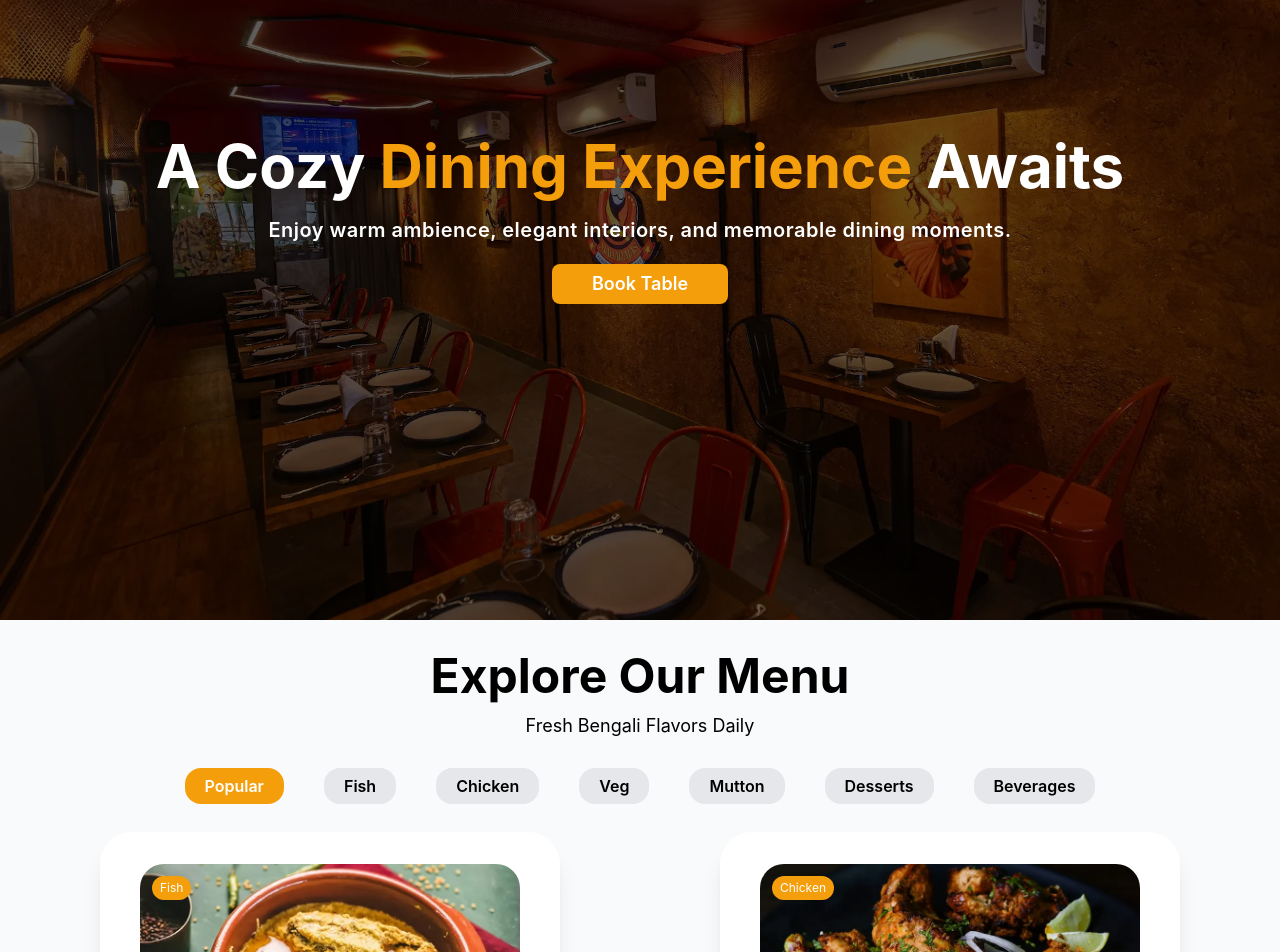
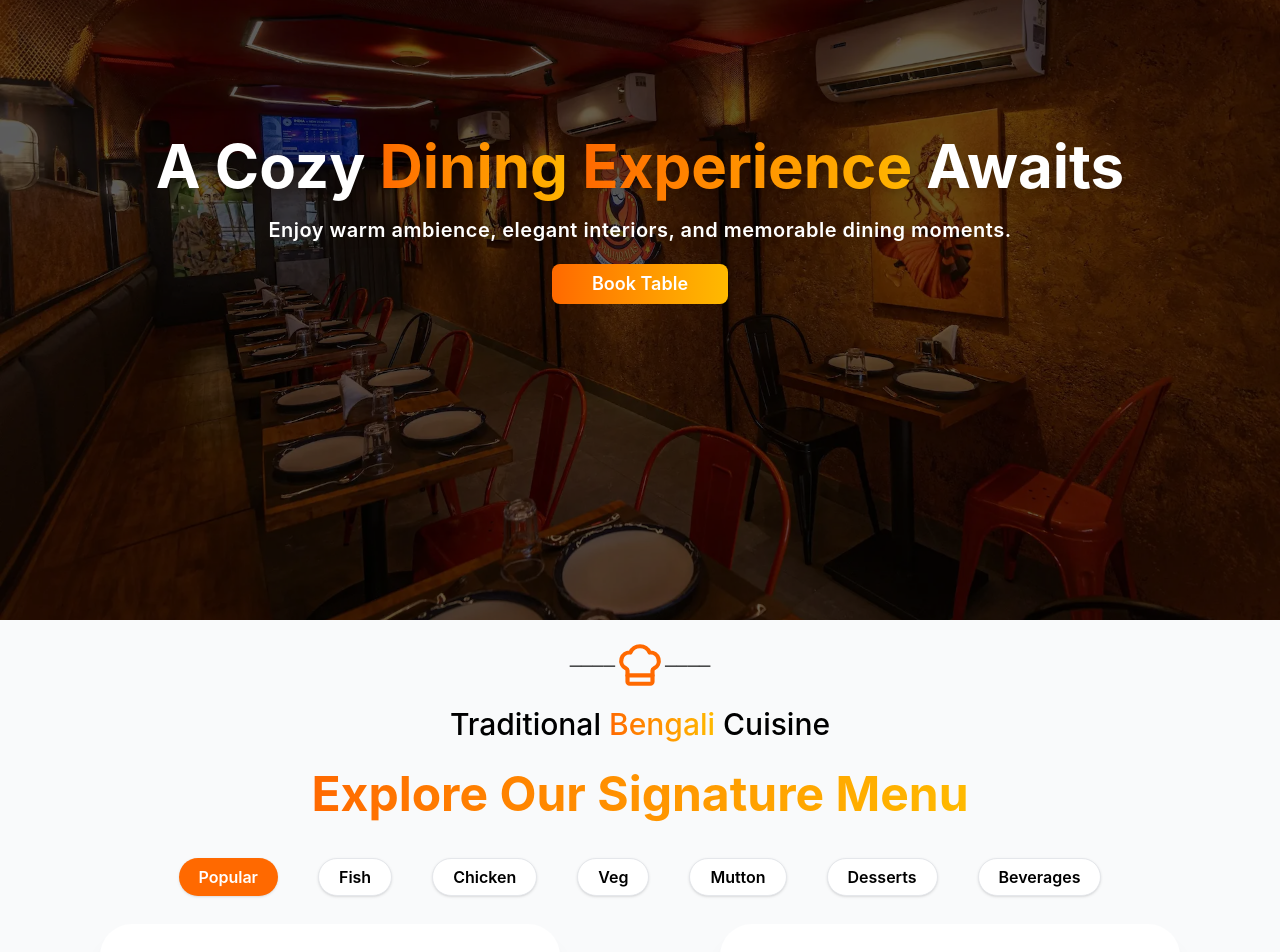
Before and after one commit to AgnibhaDebnath/restaurant-website, a React (Vite) app: page / in a window 1280 px wide. Shown: the part 180-1132 px from the top of the page. Built offline with nearby package versions, Linux system fonts and the light colour scheme.

Commit message:
style: improve navbar, hero, and menu section UI

```diff
--- a/src/Components/Hero.jsx
+++ b/src/Components/Hero.jsx
@@ -43,18 +43,18 @@
                         <div className="absolute inset-0 bg-black/60 z-10"></div>
                         <div className='absolute top-1/2 left-1/2 -translate-y-1/2 -translate-x-1/2 w-full z-20'>
                             <div className='flex justify-center '>
-                                <h1 className='text-[1.2rem] min-[375px]:text-xl min-[440px]:text-2xl min-[550px]:text-3xl min-[675px]:text-4xl min-[880px]:text-5xl min-[1150px]:text-6xl text-white font-[inter] font-bold text-center'>{slide.heading.split(" ").map((word, index) => (
-                                    <span key={index} className={`${colorWords.includes(word) ? "text-[#f59e0b]" : ""}`}>
+                                <h1 className='text-[1.2rem] min-[375px]:text-xl min-[440px]:text-2xl min-[550px]:text-3xl min-[675px]:text-4xl min-[880px]:text-5xl min-[1150px]:text-6xl text-white font-[inter] font-bold text-center drop-shadow-lg'>{slide.heading.split(" ").map((word, index) => (
+                                    <span key={index} className={`${colorWords.includes(word) ? "bg-linear-to-r from-orange-500 to-amber-400 bg-clip-text text-transparent" : ""}`}>
                                         {console.log(word)}
                                         {word}{" "}
                                     </span>
                                 ))}</h1>
                             </div>
                             <div className='flex justify-center mt-5 px-1'>
-                                <h2 className='text-center font-[inter] tracking-wide font-semibold  text-white text-xs min-[575px]:text-sm min-[700px]:text-base min-[810px]:text-xl '>{slide.subHeading}</h2>
+                                <h2 className='text-center font-[inter] tracking-wide font-semibold  text-white text-xs min-[575px]:text-sm min-[700px]:text-base min-[810px]:text-xl drop-shadow-lg'>{slide.subHeading}</h2>
                             </div>
                             <div className='flex justify-center mt-5'>
-                                <button onClick={() => handleScroll("contact")} className='px-8 sm:px-10 py-1.5 cursor-pointer hover:scale-105  rounded-lg text-white font-semibold bg-[#f59e0b] font-[inter] text-base sm:text-lg  max-[768px]:active:scale-95 transition duration-300'>Book Table</button>
+                                <button onClick={() => handleScroll("contact")} className='px-8 sm:px-10 py-1.5 cursor-pointer hover:scale-105  rounded-lg text-white font-semibold bg-linear-to-r from-orange-500 to-amber-400 font-[inter] text-base sm:text-lg  max-[768px]:active:scale-95 transition duration-300 hover:-translate-y-1'>Book Table</button>
                             </div>
                         </div>
                     </SwiperSlide>
--- a/src/Components/Menu.jsx
+++ b/src/Components/Menu.jsx
@@ -1,5 +1,6 @@
 import { useState } from 'react';
 import { menuItems } from '../data/menuItems'
+import { LuChefHat } from "react-icons/lu";
 const Menu = () => {
     const [category, setCategory] = useState("Popular");
     const categories = ["Popular", ...new Set(menuItems.map((item) => item.category))];
@@ -27,16 +28,28 @@
         var filteredMenu = menuItems.filter(item => item.category == category);
     }
     return (
-        <section id='menu' className='bg-[#f9fafb] scroll-mt-20 pt-5 pb-8'>
-            <div className='flex justify-center py-3'>
-                <h1 className=' text-4xl min-[450px]:text-5xl text-center font-bold font-[inter]'>Explore Our Menu</h1>
+        <section id='menu' className='bg-[#f9fafb] scroll-mt-20 pt-5 pb-8 '>
+            <div className='flex justify-center items-center '>
+                ────  <LuChefHat className='text-orange-500' size={50} /> ────
             </div>
-            <div className='flex justify-center font-[inter]'>
-                <h2 className='text-lg'>Fresh Bengali Flavors Daily</h2>
+
+
+            <div className='flex justify-center items-center my-4'>
+
+                <h1 className="font-medium font-[inter] text-xl min-[400px]:text-3xl">
+                    Traditional <span className='bg-linear-to-r from-orange-500 to-amber-400  text-transparent bg-clip-text'>Bengali</span> Cuisine
+                </h1>
+
             </div>
+            <div className='flex justify-center py-2'>
+                <h1 className='text-3xl min-[400px]:text-4xl min-[450px]:text-5xl text-center font-bold font-[inter] bg-linear-to-r from-orange-500 to-amber-400 text-transparent bg-clip-text py-1'>Explore Our  Signature Menu</h1>
+            </div>
+
             <div className='flex gap-5 md:gap-10 min-[845px]:gap-15 justify-start min-[895px]:justify-center mt-2 py-5 mb-2 px-2  overflow-x-auto'>
                 {categories.map((item) => (
-                    <button onClick={() => setCategory(item)} className={`px-5 py-1.5 cursor-pointer rounded-2xl font-semibold ${category == item ? "bg-[#f59e0b] text-white" : "text-black bg-gray-200 "}  font-[inter] whitespace-nowrap hover:scale-105 transition duration-75`} key={item}>{item}</button>
+                    <button onClick={() => setCategory(item)} className={`px-5 py-1.5 cursor-pointer rounded-3xl font-semibold ${category == item ? "bg-orange-500 text-white" : "bg-white border border-gray-200 "}  font-[inter] whitespace-nowrap hover:scale-105 shadow-sm hover:shadow-md transition-all duration-300 hover:-translate-y-1
+hover:bg-orange-500
+hover:text-white`} key={item}>{item}</button>
                 ))}
             </div>
             <div className='w-full grid grid-cols-1 min-[988px]:grid-cols-2 min-[1450px]:grid-cols-3 place-items-center justify-items-center gap-10 px-10'>
--- a/src/Components/Navbar.jsx
+++ b/src/Components/Navbar.jsx
@@ -45,7 +45,7 @@
                         <ul className="flex gap-10 min-[990px]:gap-15 justify-between items-center">
                             {navItems.map((item) => (
                                 <>
-                                    {item.label == "Book Table" ? <li className="font-semibold " key={item.label}><button onClick={() => handleScroll(item.to)} style={{ backgroundColor: "#f59e0b" }} className="px-3 py-1 rounded-lg cursor-pointer text-white">{item.label}</button></li> : <li className="text-white hover:text-[#f59e0b] font-semibold " key={item.label}><button className="cursor-pointer" onClick={() => handleScroll(item.to)}>{item.label}</button></li>}
+                                    {item.label == "Book Table" ? <li className="font-semibold " key={item.label}><button onClick={() => handleScroll(item.to)} style={{ backgroundColor: "#f59e0b" }} className="px-3 py-1 rounded-xl cursor-pointer text-white hover:scale-105 hover:shadow-lgtransition-all duration-300">{item.label}</button></li> : <li className="text-white hover:text-orange-400 transition-all duration-300 font-semibold hover:-translate-y-px" key={item.label}><button className="cursor-pointer" onClick={() => handleScroll(item.to)}>{item.label}</button></li>}
                                 </>
                             ))}
                         </ul>
@@ -61,7 +61,7 @@
                         <ul className="flex flex-col gap-8 items-center text-xl">
                             {navItems.map((item) => (
                                 <>
-                                    {item.label == "Book Table" ? <li className="font-semibold " key={item.label}><button style={{ backgroundColor: "#f59e0b" }} className="px-5 py-1.5 rounded-2xl cursor-pointer text-white hover:scale-105 transition duration-300 active:scale-95 ">{item.label}</button></li> : <li className="text-white hover:text-[#f59e0b] font-semibold  active:scale-95" key={item.label}><button className="cursor-pointer active:text-[#f59e0b]" onClick={() => handleScroll(item.to)}>{item.label}</button></li>}
+                                    {item.label == "Book Table" ? <li className="font-semibold " key={item.label}><button onClick={() => handleScroll("contact")} style={{ backgroundColor: "#f59e0b" }} className="px-5 py-1.5 rounded-2xl cursor-pointer text-white hover:scale-105 transition duration-300 active:scale-95 ">{item.label}</button></li> : <li className="text-white hover:text-[#f59e0b] font-semibold  active:scale-95" key={item.label}><button className="cursor-pointer active:text-[#f59e0b]" onClick={() => handleScroll(item.to)}>{item.label}</button></li>}
                                 </>
                             ))}
                         </ul>
```
